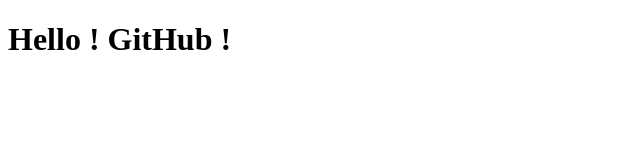
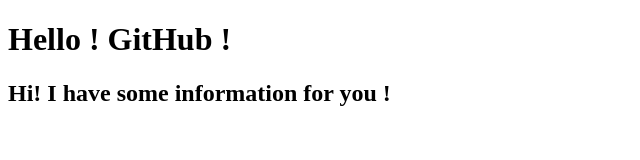
Before and after one commit to ed-ui/vega, a plain HTML site: page index.html in a window 1280 px wide. Shown: the whole page, without its empty margins (0-640 px from the left). Drawn offline with Linux system fonts and the light colour scheme.

Commit message:
Update index.html
info h2 index.html

```diff
--- a/index.html
+++ b/index.html
@@ -8,6 +8,7 @@
 </head>
 <body>
    <h1> Hello ! GitHub !</h1>
+   <h2>Hi! I have some information for you !</h2>
 
 </body>
 </html>
```
